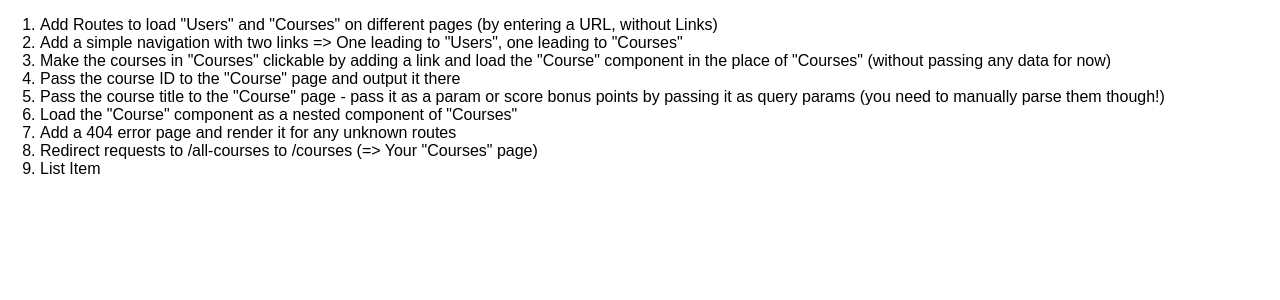
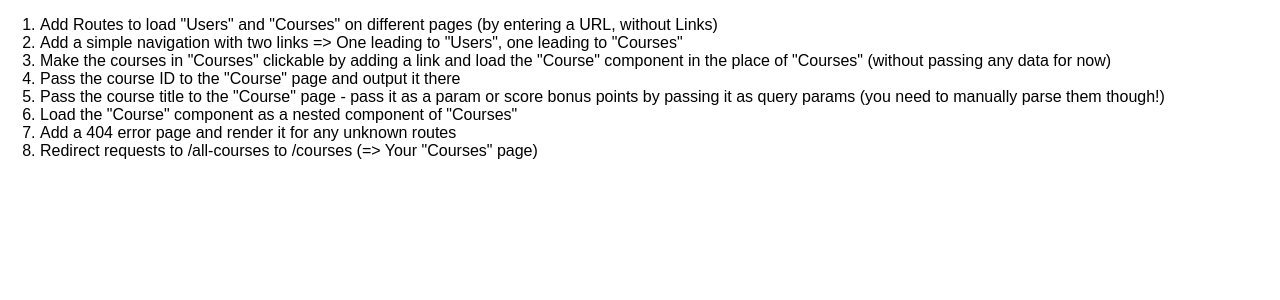
Before and after one commit to AndroidNinjaX/Udemy-React-Course-Section-11-Assignment_Routing, a React (Create React App) app: page / in a window 1280 px wide. Shown: the top 300 px of the page. Built offline with nearby package versions, Linux system fonts and the light colour scheme.

Commit message:
second commit

```diff
--- a/src/App.js
+++ b/src/App.js
@@ -16,7 +16,6 @@ class App extends Component {
           <li>Load the "Course" component as a nested component of "Courses"</li>
           <li>Add a 404 error page and render it for any unknown routes</li>
           <li>Redirect requests to /all-courses to /courses (=> Your "Courses" page)</li>
-          <li>List Item</li>
         </ol>
       </div>
     );
```
Also changed, not shown: 1 other file (tests, documents, lock files or other folders).
